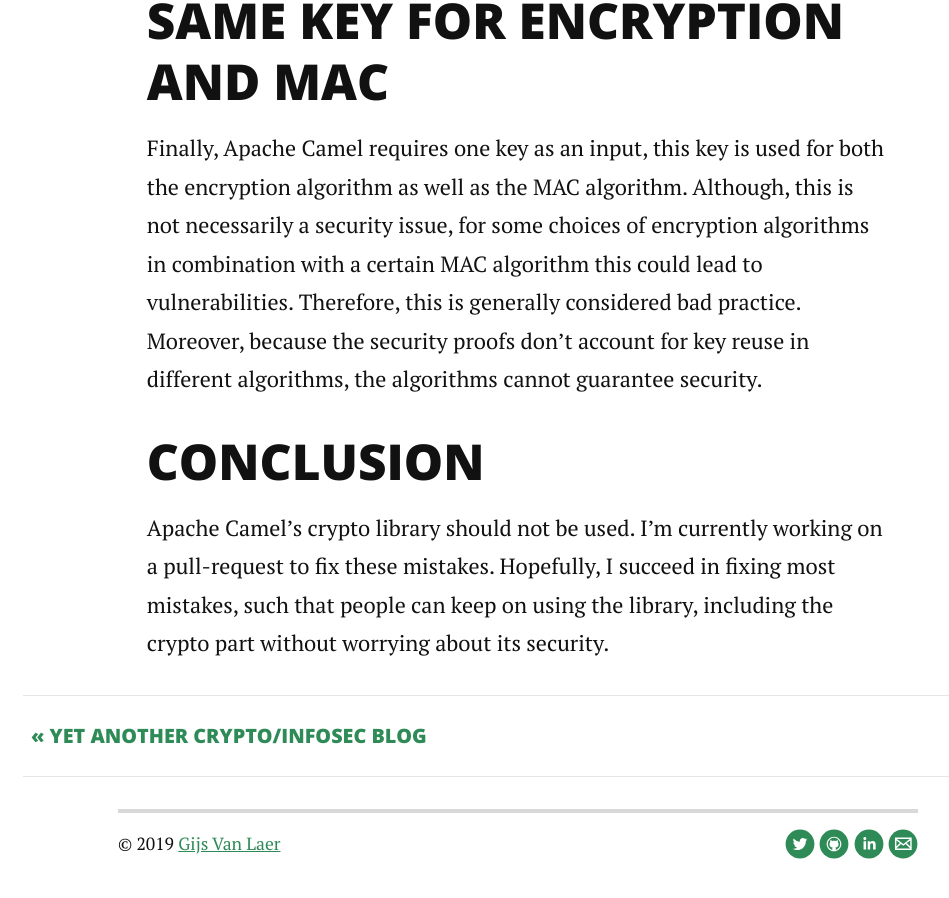
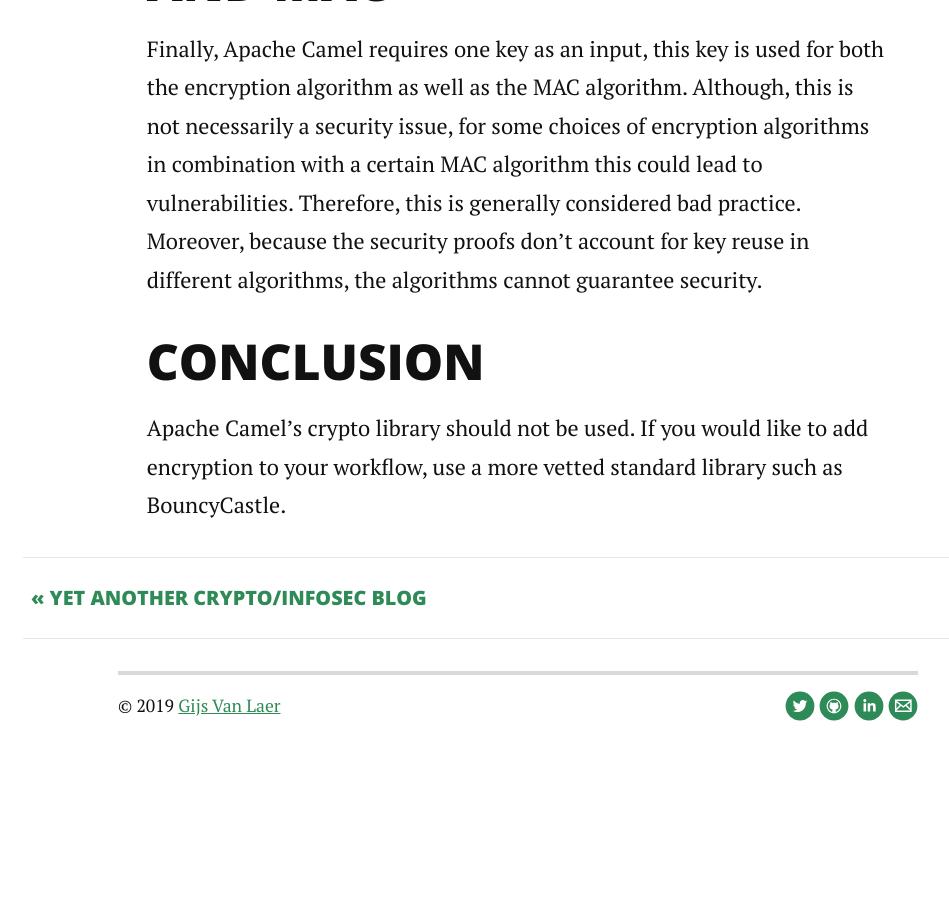
Before and after one commit to gijsvl/gijsvl.github.io, a Jekyll site: the page built from _posts/2017-10-12-apache-camel.md, in a window 1280 px wide and 900 px high, scrolled down 2918 px. Shown: the whole window, without its empty margins (122-1071 px from the left). Built offline with Jekyll 4.4.1, drawn with Linux system fonts in a browser that asks for light colours; nearby versions of some CDN libraries; after the commit the page ends 3680 px from its top, so only the background shows below that.

Commit message:
new post

```diff
--- a/_posts/2017-10-12-apache-camel.md
+++ b/_posts/2017-10-12-apache-camel.md
@@ -11,6 +11,7 @@
 - Insecure defaults: without any parameters the encryption will be DES, using CBC mode and PKCS5 padding.
 - MAC-then-Encrypt: one should use Encrypt-then-MAC instead.
 - Same key for encryption and MAC
+
 ## INSECURE DEFAULTS
 The problem with insecure defaults is that I want to tell developers to trust the crypto, not to build it themselves. But use the built-in cryptographic functions in common libraries we generally trust, and extend the trust to the security of the library. With a bare minimum knowledge of cryptography they should be able to secure data both in transit as well as at rest. Unfortunately, the libraries expect the developer to define the proper algorithms, if the developer doesn’t, then the library will default to insecure ciphers. Therefore, all hope is lost.
 
@@ -30,4 +31,4 @@
 Finally, Apache Camel requires one key as an input, this key is used for both the encryption algorithm as well as the MAC algorithm. Although, this is not necessarily a security issue, for some choices of encryption algorithms in combination with a certain MAC algorithm this could lead to vulnerabilities. Therefore, this is generally considered bad practice. Moreover, because the security proofs don’t account for key reuse in different algorithms, the algorithms cannot guarantee security.
 
 ## CONCLUSION
-Apache Camel’s crypto library should not be used. I’m currently working on a pull-request to fix these mistakes. Hopefully, I succeed in fixing most mistakes, such that people can keep on using the library, including the crypto part without worrying about its security.
+Apache Camel’s crypto library should not be used. If you would like to add encryption to your workflow, use a more vetted standard library such as BouncyCastle.
```
